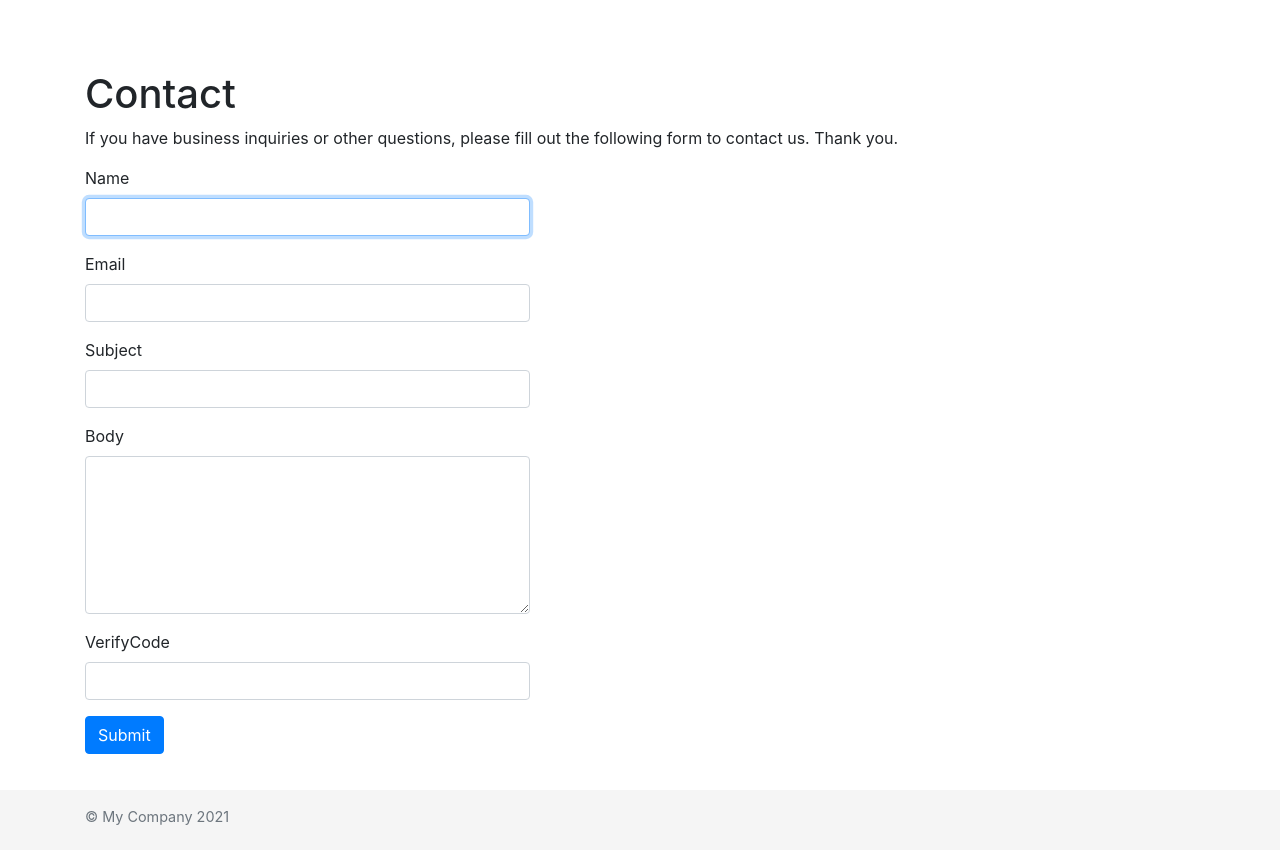
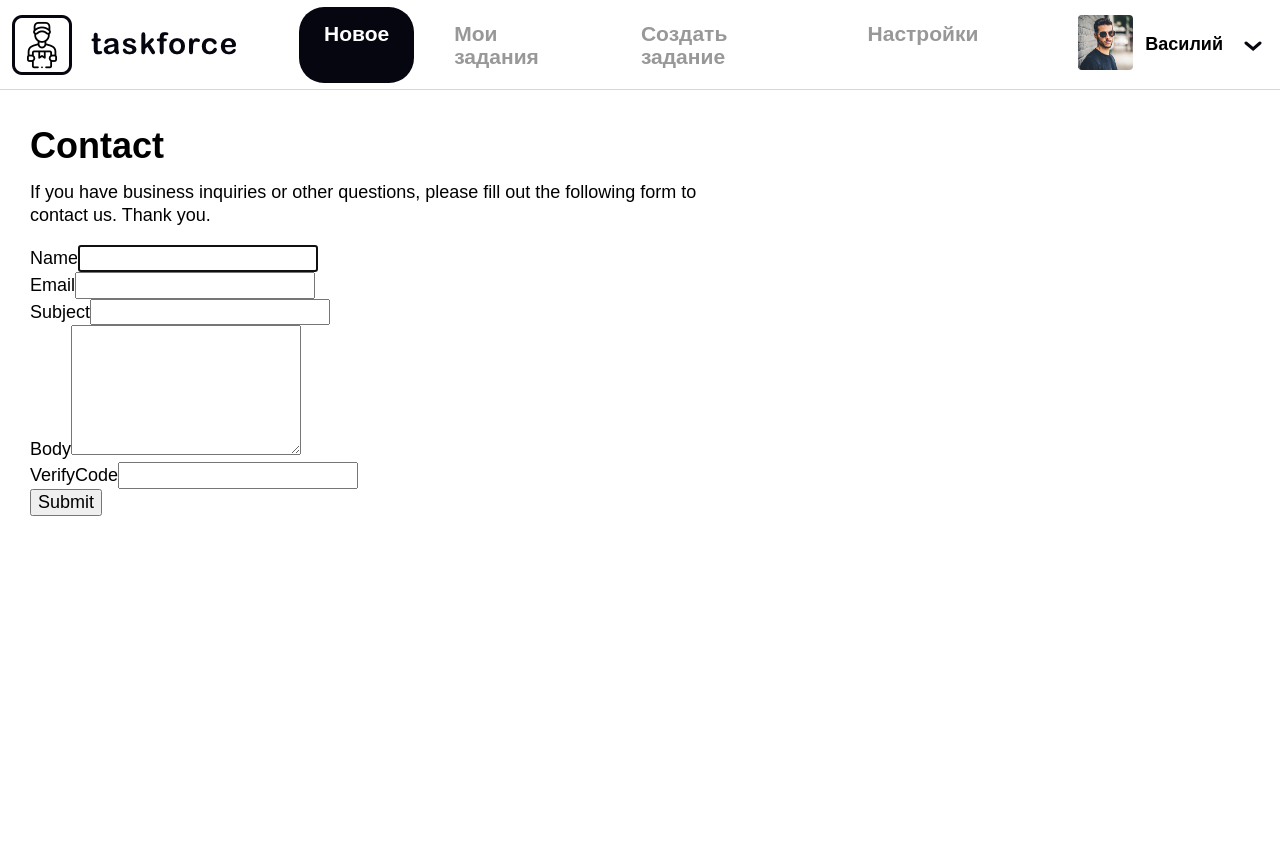
Before and after one commit to htmlacademy-yii/1190941-task-force-3, a Yii app: template views/site/contact.php in a window 1280 px wide. After the commit the page ends 516 px from the top, so only its background shows below. Run offline with PHP 8.4 and a stand-in for Yii, Linux system fonts and the light colour scheme; the template is opened without the code that fills it, so the values that code supplies are empty; form fields are guessed from the names that the template uses; some libraries are stand-ins or nearby versions; some web fonts are replaced.

Commit message:
4.7. Первый шаг на большом пути

```diff
--- a/assets/AppAsset.php
+++ b/assets/AppAsset.php
@@ -20,12 +20,11 @@ class AppAsset extends AssetBundle
     public $basePath = '@webroot';
     public $baseUrl = '@web';
     public $css = [
-        'css/site.css',
+        'css/style.css',
     ];
     public $js = [
     ];
     public $depends = [
         'yii\web\YiiAsset',
-        'yii\bootstrap4\BootstrapAsset',
     ];
 }
--- a/views/layouts/main.php
+++ b/views/layouts/main.php
@@ -4,77 +4,76 @@
 /* @var $content string */
 
 use app\assets\AppAsset;
-use app\widgets\Alert;
-use yii\bootstrap4\Breadcrumbs;
 use yii\bootstrap4\Html;
-use yii\bootstrap4\Nav;
-use yii\bootstrap4\NavBar;
 
 AppAsset::register($this);
 ?>
 <?php $this->beginPage() ?>
 
 <!DOCTYPE html>
-<html lang="<?= Yii::$app->language ?>" class="h-100">
+<html lang="<?= Yii::$app->language ?>">
 <head>
     <meta charset="<?= Yii::$app->charset ?>">
-    <meta name="viewport" content="width=device-width, initial-scale=1, shrink-to-fit=no">
+    <meta name="viewport" content="width=device-width, initial-scale=1">
     <?php $this->registerCsrfMetaTags() ?>
     <title><?= Html::encode($this->title) ?></title>
     <?php $this->head() ?>
 </head>
-<body class="d-flex flex-column h-100">
+<body>
 <?php $this->beginBody() ?>
 
-<header>
-    <?php
-    NavBar::begin([
-        'brandLabel' => Yii::$app->name,
-        'brandUrl' => Yii::$app->homeUrl,
-        'options' => [
-            'class' => 'navbar navbar-expand-md navbar-dark bg-dark fixed-top',
-        ],
-    ]);
-    echo Nav::widget([
-        'options' => ['class' => 'navbar-nav'],
-        'items' => [
-            ['label' => 'Home', 'url' => ['/site/index']],
-            ['label' => 'About', 'url' => ['/site/about']],
-            ['label' => 'Contact', 'url' => ['/site/contact']],
-            Yii::$app->user->isGuest ? (
-                ['label' => 'Login', 'url' => ['/site/login']]
-            ) : (
-                '<li>'
-                . Html::beginForm(['/site/logout'], 'post', ['class' => 'form-inline'])
-                . Html::submitButton(
-                    'Logout (' . Yii::$app->user->identity->username . ')',
-                    ['class' => 'btn btn-link logout']
-                )
-                . Html::endForm()
-                . '</li>'
-            )
-        ],
-    ]);
-    NavBar::end();
-    ?>
+<header class="page-header">
+	<nav class="main-nav">
+		<a href='#' class="header-logo">
+			<img class="logo-image" src="img/logotype.png" width=227 height=60 alt="taskforce">
+		</a>
+		<div class="nav-wrapper">
+			<ul class="nav-list">
+				<li class="list-item list-item--active">
+					<a class="link link--nav" >Новое</a>
+				</li>
+				<li class="list-item">
+					<a href="#" class="link link--nav" >Мои задания</a>
+				</li>
+				<li class="list-item">
+					<a href="#" class="link link--nav" >Создать задание</a>
+				</li>
+				<li class="list-item">
+					<a href="#" class="link link--nav" >Настройки</a>
+				</li>
+			</ul>
+		</div>
+	</nav>
+	<div class="user-block">
+		<a href="#">
+			<img class="user-photo" src="img/man-glasses.png" width="55" height="55" alt="Аватар">
+		</a>
+		<div class="user-menu">
+			<p class="user-name">Василий</p>
+			<div class="popup-head">
+				<ul class="popup-menu">
+
+					<li class="menu-item">
+						<a href="#" class="link">Настройки</a>
+					</li>
+					<li class="menu-item">
+						<a href="#" class="link">Связаться с нами</a>
+					</li>
+					<li class="menu-item">
+						<a href="#" class="link">Выход из системы</a>
+					</li>
+
+				</ul>
+			</div>
+		</div>
+	</div>
 </header>
 
-<main role="main" class="flex-shrink-0">
-    <div class="container">
-        <?= Breadcrumbs::widget([
-            'links' => isset($this->params['breadcrumbs']) ? $this->params['breadcrumbs'] : [],
-        ]) ?>
-        <?= Alert::widget() ?>
+<main class="main-content container">
+    <div class="left-column">
         <?= $content ?>
     </div>
 </main>
-
-<footer class="footer mt-auto py-3 text-muted">
-    <div class="container">
-        <p class="float-left">&copy; My Company <?= date('Y') ?></p>
-        <p class="float-right"><?= Yii::powered() ?></p>
-    </div>
-</footer>
 
 <?php $this->endBody() ?>
 </body>
```
Also changed, not shown: views/site/index.php (+2 -47 lines), web/markup/tasks.html (+38 -19 lines).
